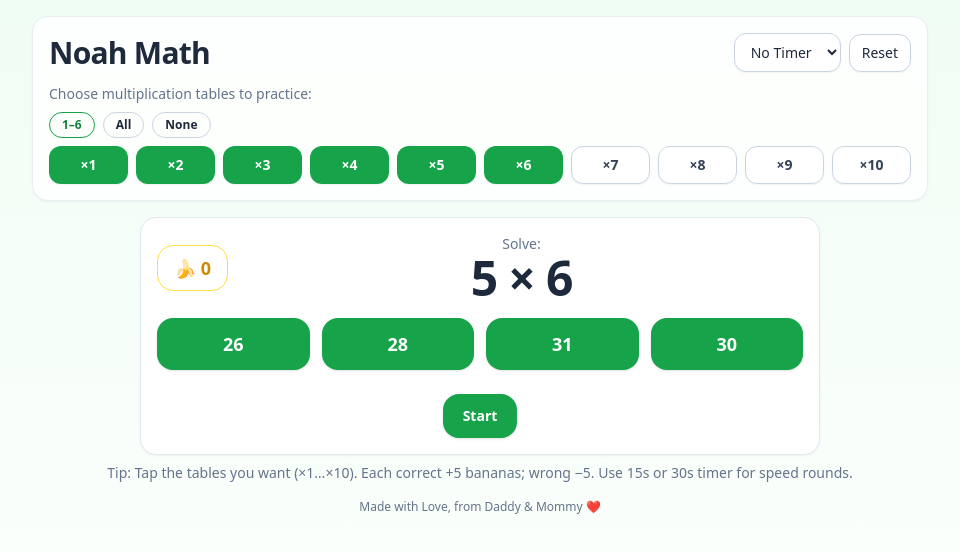
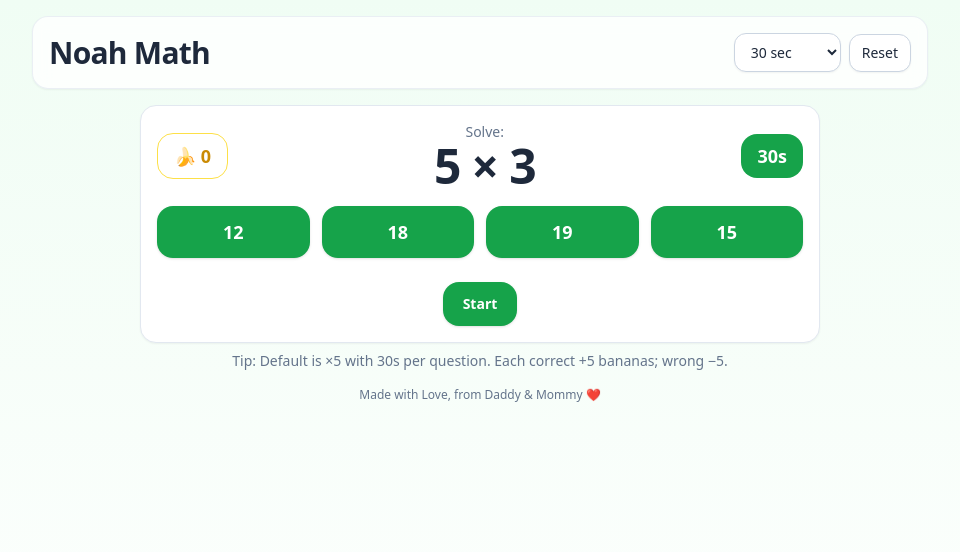
Before and after one commit to mohdismaildev/noahmath, a React (Vite) app: page / in a window 1280 px wide. Shown: the top 552 px of the page, without its empty margins (160-1120 px from the left). Built offline with nearby package versions, Linux system fonts and the light colour scheme.

Commit message:
Add files via upload

```diff
--- a/package.json
+++ b/package.json
@@ -1,6 +1,6 @@
 {
   "name": "noah-math-pwa",
-  "version": "1.3.0",
+  "version": "1.3.1",
   "private": true,
   "type": "module",
   "scripts": {
--- a/src/App.jsx
+++ b/src/App.jsx
@@ -7,13 +7,10 @@ const TIMERS = [
   { id: '30s', label: '30 sec', seconds: 30 },
 ]
 
-const ALL_TABLES = Array.from({length: 10}, (_, i) => i + 1) // 1..10
-
-function randFrom(arr) { return arr[Math.floor(Math.random() * arr.length)] }
 function randInt(min, max) { return Math.floor(Math.random() * (max - min + 1)) + min }
 
-function makeQuestion(selectedTables) {
-  const a = randFrom(selectedTables)
+function makeQuestion() {
+  const a = 5;            // fixed to ×5 as requested
   const b = randInt(1, 10)
   const answer = a * b
   const options = new Set([answer])
@@ -27,20 +24,14 @@ function makeQuestion(selectedTables) {
 }
 
 export default function NoahMath() {
-  const [selectedTables, setSelectedTables] = useState([1,2,3,4,5,6])
-  const [timerMode, setTimerMode] = useState(TIMERS[0])
-  const [timeLeft, setTimeLeft] = useState(0)
+  const [timerMode, setTimerMode] = useState(TIMERS[2]) // default 30s
+  const [timeLeft, setTimeLeft] = useState(TIMERS[2].seconds)
   const [bananas, setBananas] = useState(0)
-  const [q, setQ] = useState(() => makeQuestion([1,2,3,4,5,6]))
+  const [q, setQ] = useState(() => makeQuestion())
   const [running, setRunning] = useState(false)
-  const [selectedChoice, setSelectedChoice] = useState(null) // highlight blue
+  const [selectedChoice, setSelectedChoice] = useState(null)
   const [showStartHint, setShowStartHint] = useState(true)
   const intervalRef = useRef(null)
-
-  useEffect(() => {
-    if (selectedTables.length === 0) setSelectedTables([1])
-    setQ(makeQuestion(selectedTables.length ? selectedTables : [1]))
-  }, [selectedTables])
 
   useEffect(() => {
     if (!running || timerMode.seconds === 0) return
@@ -51,39 +42,33 @@ export default function NoahMath() {
         if (t <= 1) {
           clearInterval(intervalRef.current)
           setSelectedChoice(null)
-          setQ(makeQuestion(selectedTables))
+          setQ(makeQuestion())
           return timerMode.seconds
         }
         return t - 1
       })
     }, 1000)
     return () => intervalRef.current && clearInterval(intervalRef.current)
-  }, [running, timerMode, selectedTables])
+  }, [running, timerMode])
 
   useEffect(() => { setTimeLeft(timerMode.seconds || 0) }, [timerMode])
 
-  const toggleTable = (n) => { setSelectedTables((prev) => prev.includes(n) ? prev.filter(x => x !== n) : [...prev, n].sort((a,b)=>a-b)) }
-  const selectAll = () => setSelectedTables([...ALL_TABLES])
-  const selectNone = () => setSelectedTables([])
-  const selectUpTo6 = () => setSelectedTables([1,2,3,4,5,6])
-
-  const start = () => { setRunning(true); setShowStartHint(false); setQ(makeQuestion(selectedTables)); if (timerMode.seconds > 0) setTimeLeft(timerMode.seconds) }
+  const start = () => { setRunning(true); setShowStartHint(false); setQ(makeQuestion()); if (timerMode.seconds > 0) setTimeLeft(timerMode.seconds) }
   const stop = () => { setRunning(false); if (intervalRef.current) clearInterval(intervalRef.current) }
 
   const answer = (val) => {
     if (!running) start()
-    setSelectedChoice(val) // turn selected blue
+    setSelectedChoice(val)
     const correct = val === q.answer
     setBananas((b) => Math.max(0, b + (correct ? 5 : -5)))
-    // brief visual feedback then next question
     setTimeout(() => {
       setSelectedChoice(null)
-      setQ(makeQuestion(selectedTables))
+      setQ(makeQuestion())
       if (timerMode.seconds > 0) setTimeLeft(timerMode.seconds)
     }, 220)
   }
 
-  const resetAll = () => { stop(); setBananas(0); setSelectedChoice(null); setQ(makeQuestion(selectedTables)); setShowStartHint(true); setTimeLeft(timerMode.seconds || 0) }
+  const resetAll = () => { stop(); setBananas(0); setSelectedChoice(null); setQ(makeQuestion()); setShowStartHint(true); setTimeLeft(timerMode.seconds || 0) }
 
   return (
     <div className="min-h-screen w-full bg-gradient-to-b from-green-50 to-white p-4 text-slate-800 dark:from-slate-900 dark:to-slate-950 dark:text-slate-100">
@@ -93,34 +78,10 @@ export default function NoahMath() {
             <div className="flex flex-col items-center gap-3 md:flex-row md:justify-between">
               <h1 className="text-2xl font-extrabold tracking-tight md:text-3xl">Noah Math</h1>
               <div className="flex flex-wrap items-center gap-2">
-                <select value={timerMode.id} onChange={(e) => setTimerMode(TIMERS.find((t) => t.id === e.target.value) || TIMERS[0])} className="rounded-xl border border-slate-300 bg-white px-3 py-2 text-sm shadow-sm outline-none transition focus:ring-2 focus:ring-green-400 dark:border-slate-700 dark:bg-slate-800">
+                <select value={timerMode.id} onChange={(e) => setTimerMode(TIMERS.find((t) => t.id === e.target.value) || TIMERS[2])} className="rounded-xl border border-slate-300 bg-white px-3 py-2 text-sm shadow-sm outline-none transition focus:ring-2 focus:ring-green-400 dark:border-slate-700 dark:bg-slate-800">
                   {TIMERS.map((t) => <option key={t.id} value={t.id}>{t.label}</option>)}
                 </select>
                 <button onClick={resetAll} className="rounded-xl border border-slate-300 bg-white px-3 py-2 text-sm font-medium shadow-sm transition hover:-translate-y-0.5 hover:shadow focus:outline-none focus:ring-2 focus:ring-green-400 active:translate-y-0 dark:border-slate-700 dark:bg-slate-800">Reset</button>
-              </div>
-            </div>
-
-            {/* Table selection */}
-            <div className="flex flex-col gap-2">
-              <p className="text-sm text-slate-500 dark:text-slate-400">Choose multiplication tables to practice:</p>
-              <div className="flex flex-wrap gap-2">
-                <button onClick={selectUpTo6} className="rounded-full border border-green-600 px-3 py-1 text-xs font-semibold text-green-700 hover:bg-green-50 dark:text-green-300 dark:hover:bg-green-900/30">1–6</button>
-                <button onClick={selectAll} className="rounded-full border border-slate-300 px-3 py-1 text-xs font-semibold hover:bg-slate-50 dark:hover:bg-slate-800">All</button>
-                <button onClick={selectNone} className="rounded-full border border-slate-300 px-3 py-1 text-xs font-semibold hover:bg-slate-50 dark:hover:bg-slate-800">None</button>
-              </div>
-              <div className="grid grid-cols-5 gap-2 sm:grid-cols-10">
-                {ALL_TABLES.map((n) => {
-                  const active = selectedTables.includes(n)
-                  return (
-                    <button
-                      key={n}
-                      onClick={() => toggleTable(n)}
-                      className={`rounded-xl px-0 py-2 text-center text-sm font-bold shadow-sm focus:outline-none focus:ring-2 ${active ? 'bg-green-600 text-white focus:ring-green-300' : 'bg-white text-slate-700 border border-slate-300 hover:-translate-y-0.5 hover:shadow focus:ring-green-300 dark:bg-slate-800 dark:text-slate-100 dark:border-slate-700'}`}
-                    >
-                      ×{n}
-                    </button>
-                  )
-                })}
               </div>
             </div>
           </div>
@@ -131,16 +92,13 @@ export default function NoahMath() {
           <div className="mx-auto flex max-w-[680px] flex-col items-center gap-4 rounded-2xl border border-slate-200 bg-white p-4 shadow-sm dark:border-slate-700 dark:bg-slate-900">
             {/* BANANAS (left) - QUESTION (center) - TIMER (right) */}
             <div className="flex w-full items-center justify-between">
-              {/* Bananas badge on white */}
               <div className="mr-3 shrink-0 rounded-2xl bg-white px-4 py-2 text-center text-lg font-extrabold text-yellow-600 border border-yellow-300">
                 🍌 {bananas}
               </div>
-              {/* Question center */}
               <div className="text-center flex-1">
                 <p className="text-sm text-slate-500 dark:text-slate-400">Solve:</p>
                 <div className="text-5xl font-black tracking-tight">{q.a} × {q.b}</div>
               </div>
-              {/* Timer badge on the right */}
               {timerMode.seconds > 0 && (
                 <div className={`ml-3 shrink-0 rounded-2xl px-4 py-2 text-center text-lg font-extrabold text-white ${timeLeft <= 5 ? 'bg-red-600 animate-pulse' : 'bg-green-600'}`}>
                   {timeLeft}s
@@ -177,7 +135,7 @@ export default function NoahMath() {
           <AnimatePresence>
             {showStartHint && (
               <motion.p initial={{ opacity: 0 }} animate={{ opacity: 1 }} exit={{ opacity: 0 }} className="mt-2 text-center text-sm text-slate-500 dark:text-slate-400">
-                Tip: Tap the tables you want (×1…×10). Each correct +5 bananas; wrong −5. Use 15s or 30s timer for speed rounds.
+                Tip: Default is ×5 with 30s per question. Each correct +5 bananas; wrong −5.
               </motion.p>
             )}
           </AnimatePresence>
--- a/vite.config.js
+++ b/vite.config.js
@@ -11,7 +11,7 @@ export default defineConfig({
       manifest: {
         name: 'Noah Math',
         short_name: 'NoahMath',
-        description: 'Quick-fire multiplication quiz with selectable tables.',
+        description: 'Quick-fire multiplication quiz.',
         start_url: '/',
         scope: '/',
         display: 'standalone',
```
